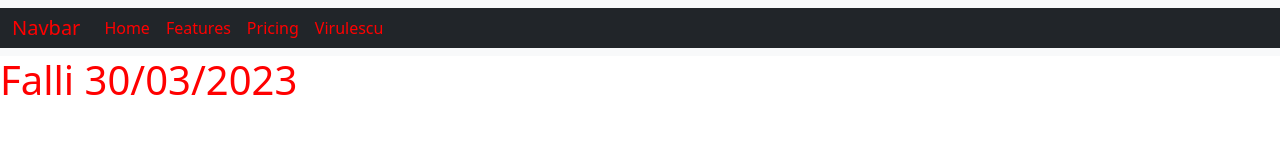
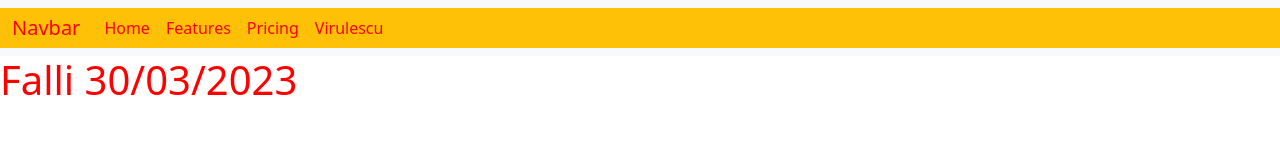
Before and after one commit to FalliMatteo/falli-compito, a plain HTML site: page index.html in a window 1280 px wide. Drawn offline with nearby package versions, Linux system fonts and the light colour scheme.

Commit message:
Conflitto pronto

```diff
--- a/index.html
+++ b/index.html
@@ -10,7 +10,7 @@
 </head>
 <body>
     <nav class="navbar navbar-expand-lg bg-body-tertiary">
-        <div class="container-fluid bg-dark">
+        <div class="container-fluid bg-warning">
           <a class="navbar-brand TXT" href="#">Navbar</a>
           <button class="navbar-toggler" type="button" data-bs-toggle="collapse" data-bs-target="#navbarNav" aria-controls="navbarNav" aria-expanded="false" aria-label="Toggle navigation">
             <span class="navbar-toggler-icon"></span>
```
